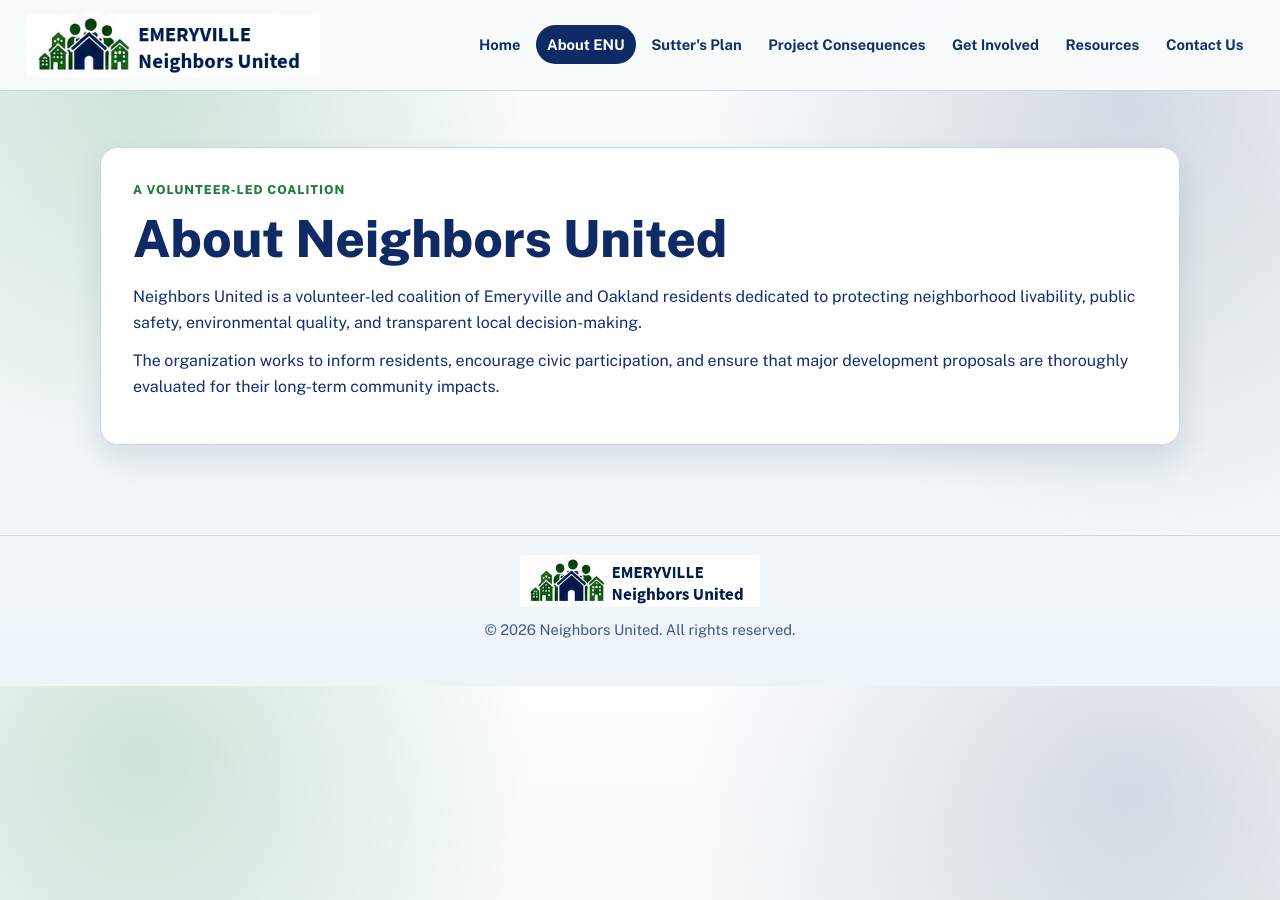
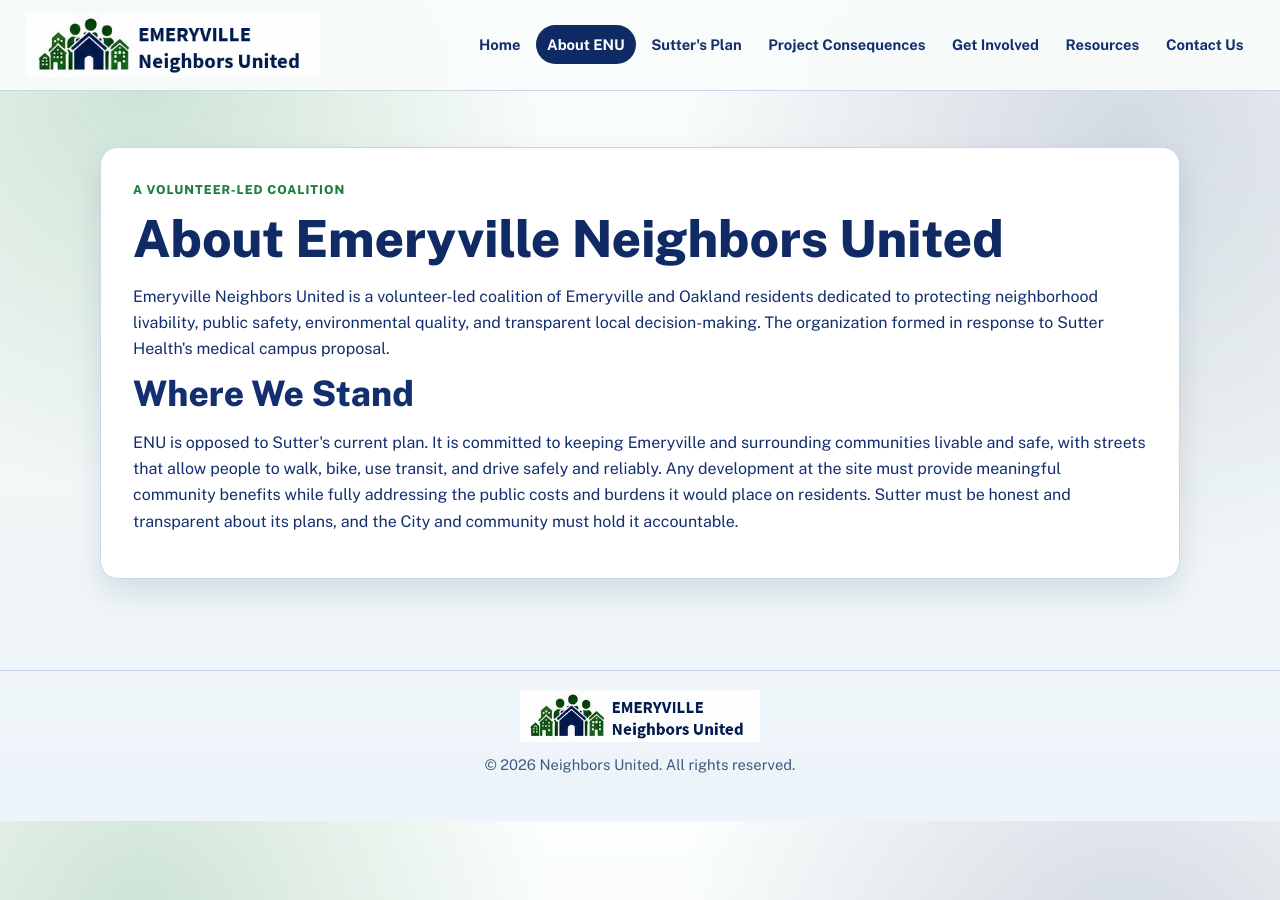
Before and after one commit to kcmasterpiece/neighbors-united, a Jekyll site: the page built from about.md, in a window 1280 px wide. Built offline with Jekyll 4.4.1, drawn with Linux system fonts in a browser that asks for light colours.

Commit message:
Update About, resources, and consequence content

```diff
--- a/about.md
+++ b/about.md
@@ -1,20 +1,24 @@
 ---
 layout: default
 title: About
-description: About Neighbors United.
+description: About Emeryville Neighbors United.
 permalink: /about/
 ---
 
 <section class="panel">
   <p class="kicker">A Volunteer-Led Coalition</p>
-  <h1>About Neighbors United</h1>
+  <h1>About Emeryville Neighbors United</h1>
   <p>
-    Neighbors United is a volunteer-led coalition of Emeryville and Oakland residents dedicated to
+    Emeryville Neighbors United is a volunteer-led coalition of Emeryville and Oakland residents dedicated to
     protecting neighborhood livability, public safety, environmental quality, and transparent local
-    decision-making.
+    decision-making. The organization formed in response to Sutter Health's medical campus proposal.
   </p>
+  <h2>Where We Stand</h2>
   <p>
-    The organization works to inform residents, encourage civic participation, and ensure that major
-    development proposals are thoroughly evaluated for their long-term community impacts.
+    ENU is opposed to Sutter's current plan. It is committed to keeping Emeryville and surrounding communities
+    livable and safe, with streets that allow people to walk, bike, use transit, and drive safely
+    and reliably. Any development at the site must provide meaningful community benefits while
+    fully addressing the public costs and burdens it would place on residents. Sutter must be
+    honest and transparent about its plans, and the City and community must hold it accountable.
   </p>
 </section>
--- a/styles.css
+++ b/styles.css
@@ -377,7 +377,7 @@
 }
 
 .document-list a {
-  font-weight: 800;
+  font-weight: 400;
   color: var(--accent-3);
   text-decoration: none;
 }
```
Also changed, not shown: project-consequences.md (+1 -8 lines), resources.md (+18 -18 lines).
